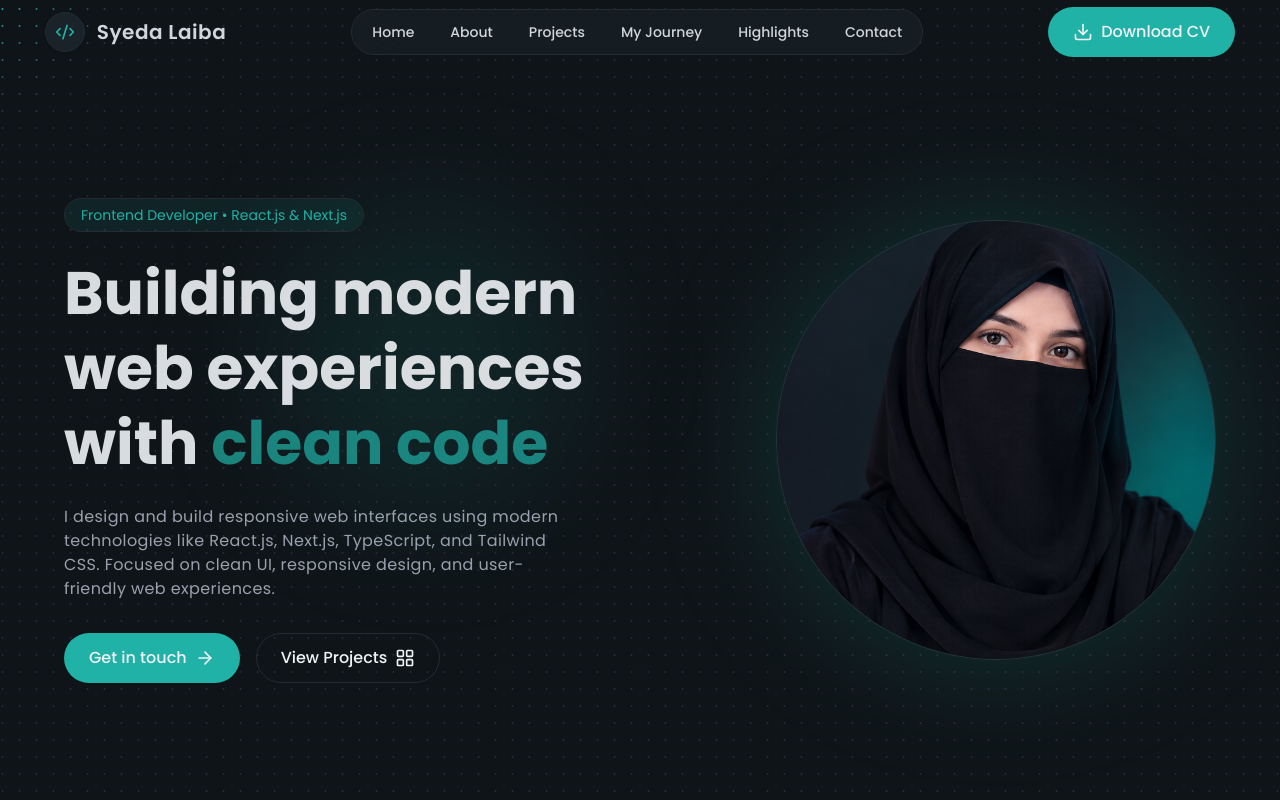
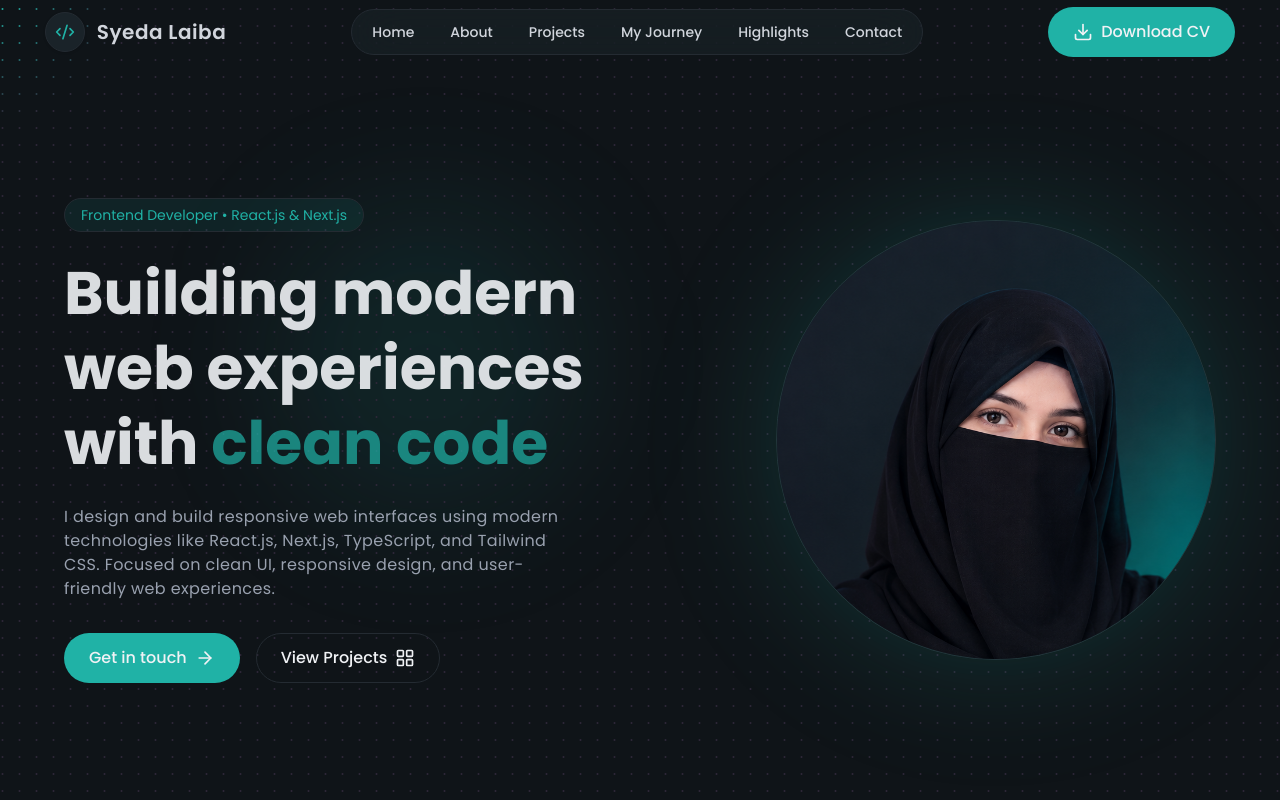
Before and after one commit to syedalaiba52/frontend-portfolio, a Next.js app: page / in a window 1280 px wide. Shown: the top 800 px of the page. Built offline with nearby package versions, Linux system fonts and the light colour scheme.

Commit message:
fixed image issue in about and hero section by changing names

```diff
--- a/app/sections/AboutSection.tsx
+++ b/app/sections/AboutSection.tsx
@@ -38,7 +38,7 @@ const AboutSection = () => {
             <div className="w-[85%] h-[85%] relative">
               <Image
                 fill
-                src="/images/about.png"
+                src="/images/about-me.png"
                 alt="about me"
                 className="z-10 object-cover rounded-xl"
               />
--- a/app/sections/HeroSection.tsx
+++ b/app/sections/HeroSection.tsx
@@ -74,9 +74,9 @@ const HeroSection = () => {
             <div className="absolute inset-0 rounded-full bg-primary/20 blur-3xl" />
             <Image
               fill
-              src="/images/profile.png"
+              src="/images/my-profile.png"
               alt="profile image"
-              className="z-10 object-cover rounded-full"
+              className="z-10 object-cover object-top rounded-full"
             />
           </div>
         </div>
```
Also changed, not shown: public/images/about-me.png (renamed from public/images/about.png), public/images/my-profile.png (renamed from public/images/profile.png).
